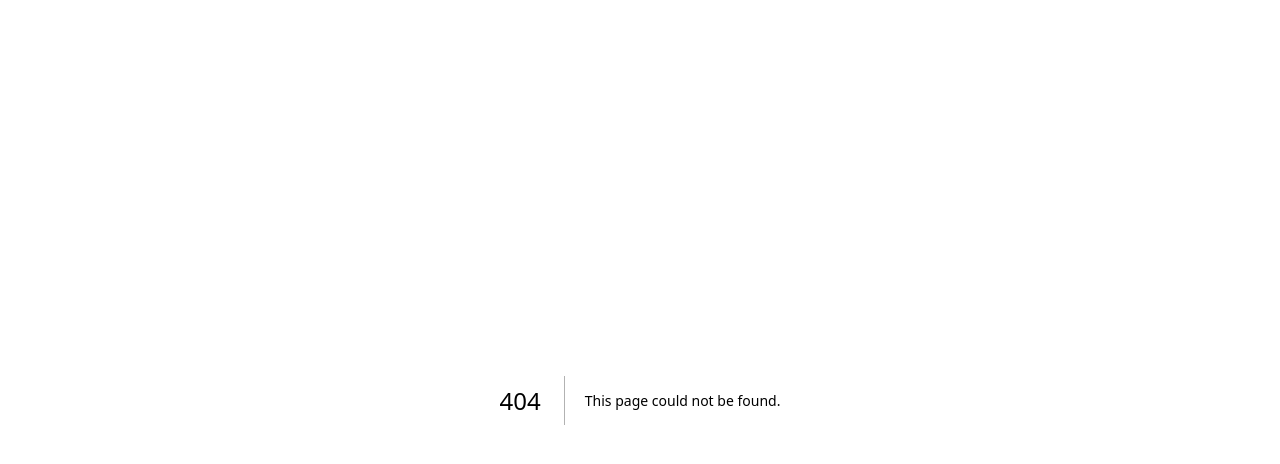
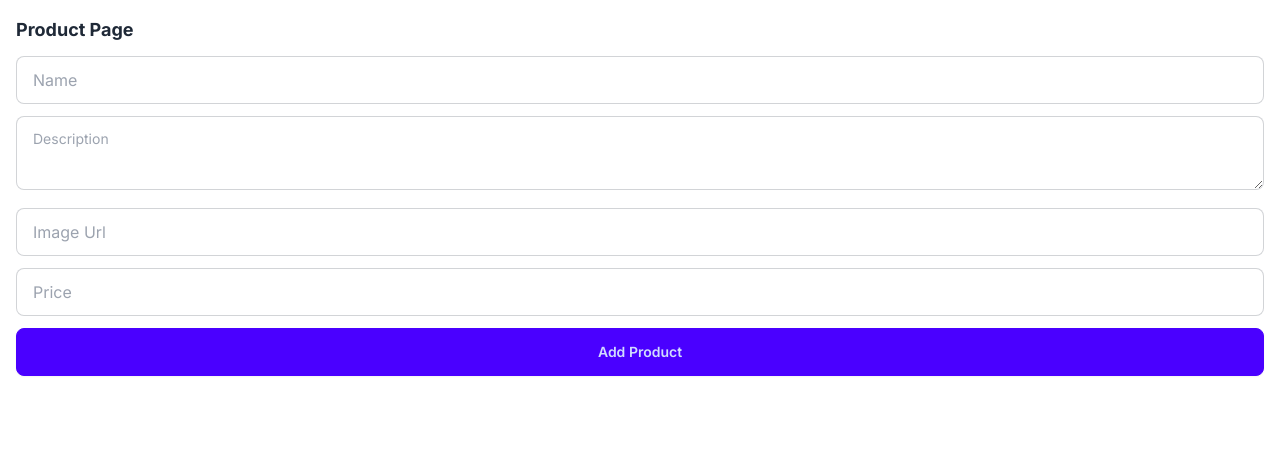
Before and after one commit to thisissushant/sneaker, a Next.js app: page /add-product in a window 1280 px wide. Before the commit this address had no page. Shown: the top 464 px of the page. Built offline with nearby package versions, Linux system fonts and the light colour scheme.

Commit message:
Wrap the children of the RootLayout component in a main element.

```diff
--- /dev/null
+++ b/src/app/add-product/page.tsx
@@ -0,0 +1,39 @@
+export default function AddProductPage() {
+  return (
+    <div>
+      <h1 className="text-lg mb-3 font-bold ">Product Page</h1>
+      <form>
+        <input
+          required
+          name="name"
+          type="text"
+          placeholder="Name"
+          className=" mb-3 input input-bordered w-full "
+        />
+        <textarea
+          required
+          name="discription"
+          placeholder="Description"
+          className="textarea-bordered textarea mb-3 w-full "
+        />
+        <input
+          required
+          name="imageUrl"
+          type="url"
+          placeholder="Image Url"
+          className=" mb-3 input input-bordered w-full "
+        />
+        <input
+          required
+          name="price"
+          type="number"
+          placeholder="Price"
+          className=" mb-3 input input-bordered w-full "
+        />
+        <button className="btn btn-primary btn-block" type="submit">
+          Add Product
+        </button>
+      </form>
+    </div>
+  );
+}
--- a/src/app/layout.tsx
+++ b/src/app/layout.tsx
@@ -16,7 +16,9 @@
 }>) {
   return (
     <html lang="en">
-      <body className={inter.className}>{children}</body>
+      <body className={inter.className}>
+        <main className="p-4">{children}</main>
+      </body>
     </html>
   );
 }
```
